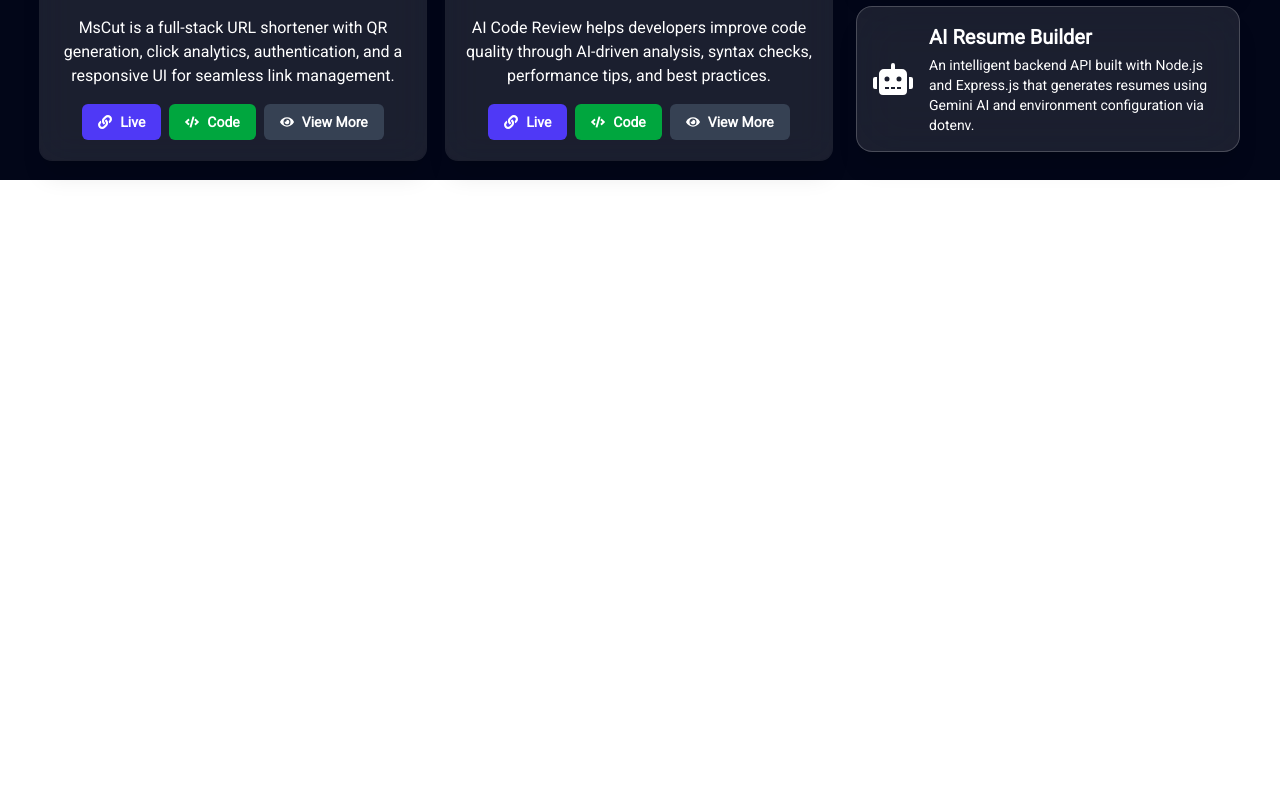
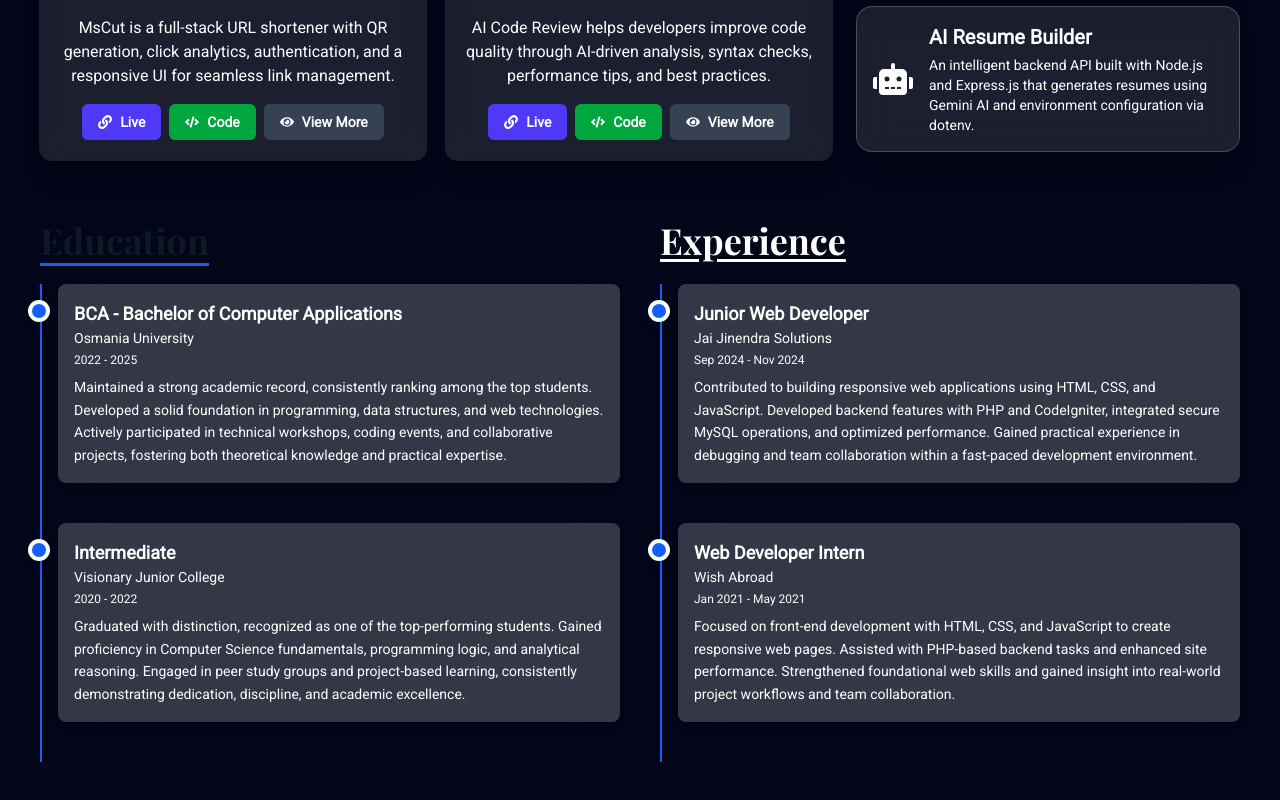
Before and after one commit to ma3llim007/sameerfolio, a React (Vite) app: page / in a window 1280 px wide. Shown: the part 1579-2379 px from the top of the page. Before the commit the page ends 1759 px from the top, so only its background shows below. Built offline with nearby package versions, Linux system fonts and the light colour scheme; a web font is replaced by a local one.

Commit message:
feat: add education section

```diff
--- a/src/App.jsx
+++ b/src/App.jsx
@@ -4,6 +4,7 @@
 import ViewPortViewer from "./components/ViewPortViewer";
 import SkeletonSkills from "./components/skeleton/Skills";
 import Project from "./components/Project";
+import Education from "./components/Education";
 const Hero = lazy(() => import("./components/Hero"));
 const Skills = lazy(() => import("./components/Skills"));
 
@@ -20,6 +21,7 @@
                 <Skills />
             </Suspense>
             <Project />
+            <Education />
             <ViewPortViewer />
         </div>
     );
--- /dev/null
+++ b/src/components/Education.jsx
@@ -0,0 +1,77 @@
+import Container from "./Container";
+
+const data = {
+    education: [
+        {
+            title: "BCA - Bachelor of Computer Applications",
+            institution: "Osmania University",
+            date: "2022 - 2025",
+            description:
+                "Maintained a strong academic record, consistently ranking among the top students. Developed a solid foundation in programming, data structures, and web technologies. Actively participated in technical workshops, coding events, and collaborative projects, fostering both theoretical knowledge and practical expertise.",
+        },
+        {
+            title: "Intermediate",
+            institution: "Visionary Junior College",
+            date: "2020 - 2022",
+            description:
+                "Graduated with distinction, recognized as one of the top-performing students. Gained proficiency in Computer Science fundamentals, programming logic, and analytical reasoning. Engaged in peer study groups and project-based learning, consistently demonstrating dedication, discipline, and academic excellence.",
+        },
+    ],
+    experience: [
+        {
+            title: "Junior Web Developer",
+            company: "Jai Jinendra Solutions",
+            date: "Sep 2024 - Nov 2024",
+            description:
+                "Contributed to building responsive web applications using HTML, CSS, and JavaScript. Developed backend features with PHP and CodeIgniter, integrated secure MySQL operations, and optimized performance. Gained practical experience in debugging and team collaboration within a fast-paced development environment.",
+        },
+        {
+            title: "Web Developer Intern",
+            company: "Wish Abroad",
+            date: "Jan 2021 - May 2021",
+            description:
+                "Focused on front-end development with HTML, CSS, and JavaScript to create responsive web pages. Assisted with PHP-based backend tasks and enhanced site performance. Strengthened foundational web skills and gained insight into real-world project workflows and team collaboration.",
+        },
+    ],
+};
+
+const TimelineItem = ({ title, subtitle, date, description }) => (
+    <div className="relative pl-4 border-l-2 border-blue-600 pb-10">
+        <div className="absolute -left-[10px] top-5 w-3.5 h-3.5 bg-blue-600 rounded-full shadow-lg ring-4 dark:ring-gray-200"></div>
+        <div className="bg-white/20 backdrop-blur-xl rounded-lg shadow-md hover:shadow-xl transition-all duration-300 p-4 hover:scale-[1.01] hover:shadow-indigo-500/30">
+            <h4 className="text-lg font-semibold">{title}</h4>
+            <p className="text-sm mb-1">{subtitle}</p>
+            <p className="text-xs mb-2">{date}</p>
+            <p className="text-sm leading-relaxed">{description}</p>
+        </div>
+    </div>
+);
+
+const Education = () => {
+    return (
+        <section className="w-full py-10" id="education">
+            <Container>
+                <div className="grid grid-cols-1 lg:grid-cols-2 gap-10">
+                    <div>
+                        <h2 className="text-3xl lg:text-4xl font-extrabold mb-6 underline underline-offset-8 decoration-blue-600 font-playfair text-gray-900 dark:text-white select-none">Education</h2>
+                        <div>
+                            {data.education.map((edu) => (
+                                <TimelineItem key={edu.title} title={edu.title} subtitle={edu.institution} date={edu.date} description={edu.description} />
+                            ))}
+                        </div>
+                    </div>
+                    <div className="space-y-2">
+                        <h2 className="text-3xl lg:text-4xl font-extrabold mb-6 underline underline-offset-4 font-playfair select-none">Experience</h2>
+                        <div className="w-full">
+                            {data?.experience?.map((exper) => (
+                                <TimelineItem key={exper.title} title={exper.title} subtitle={exper.company} date={exper.date} description={exper.description} />
+                            ))}
+                        </div>
+                    </div>
+                </div>
+            </Container>
+        </section>
+    );
+};
+
+export default Education;
```
